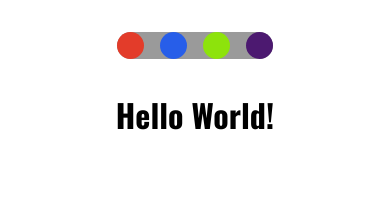
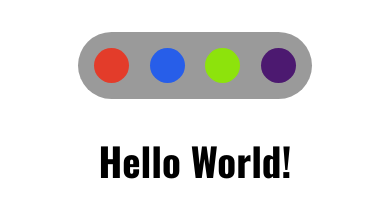
Before and after one commit to EdwardBCoding/colorpicker, a plain HTML site: page index.html in a window 390 px wide. Drawn offline with nearby package versions, Linux system fonts and the light colour scheme.

Commit message:
button container responsiveness

```diff
--- a/style.css
+++ b/style.css
@@ -15,6 +15,10 @@ body{
     font-family: 'Oswald', sans-serif;
 }
 
+h1{
+    font-size: 10vw;
+}
+
 .container{
     background-color: rgb(154, 154, 154);
     display: flex;
@@ -22,7 +26,9 @@ body{
     align-items: center;
     justify-content: center;
     margin: 2rem;
-    border-radius: 2rem;
+    border-radius: 5rem;
+    width: clamp(5rem, 60vw, 50rem);
+    padding: 1rem;
 }
 
 .container>*{
```
